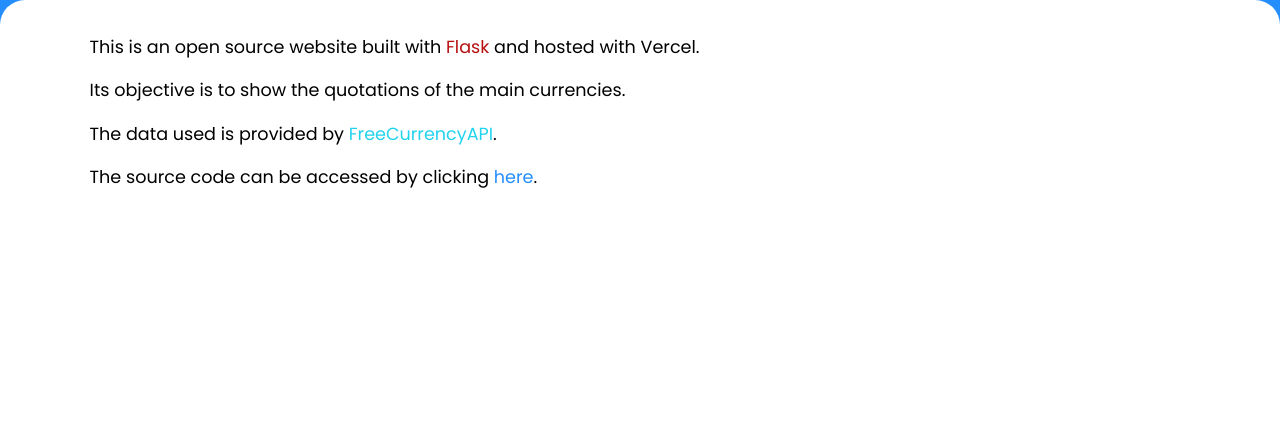
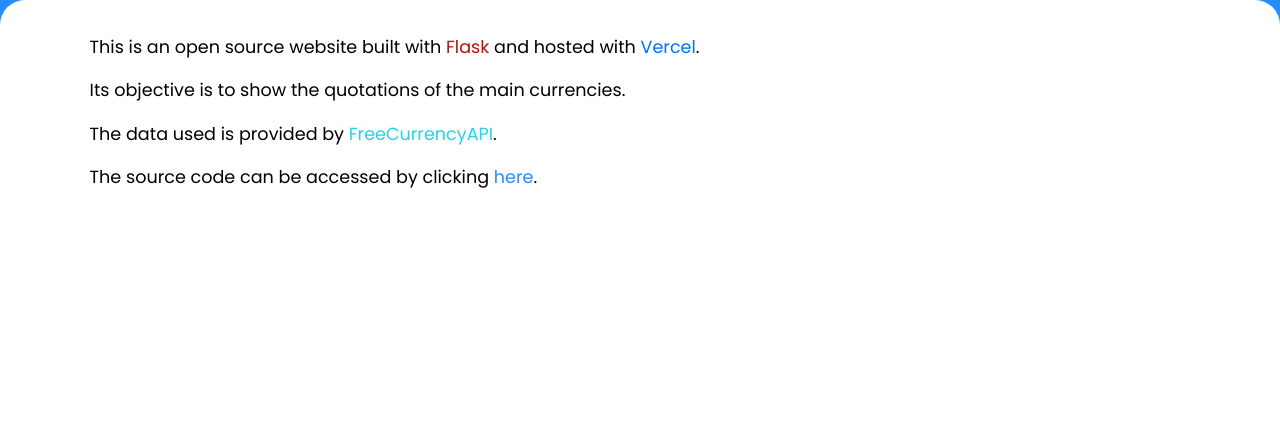
Before and after one commit to RichardSouzza/CurrencyExchange, a Flask app: page /about in a window 1280 px wide. Shown: the part 208-635 px from the top of the page. Run offline with Flask 3, Linux system fonts and the light colour scheme.

Commit message:
Change style

```diff
--- a/currencyexchange/static/styles/style.css
+++ b/currencyexchange/static/styles/style.css
@@ -249,8 +249,8 @@
   color: #b60f0f;
 }
 
-.render-anchor {
-  color: #4351e8;
+.vercel-anchor {
+  color: #0070f3;
 }
 
 .fcapi-anchor {
```
